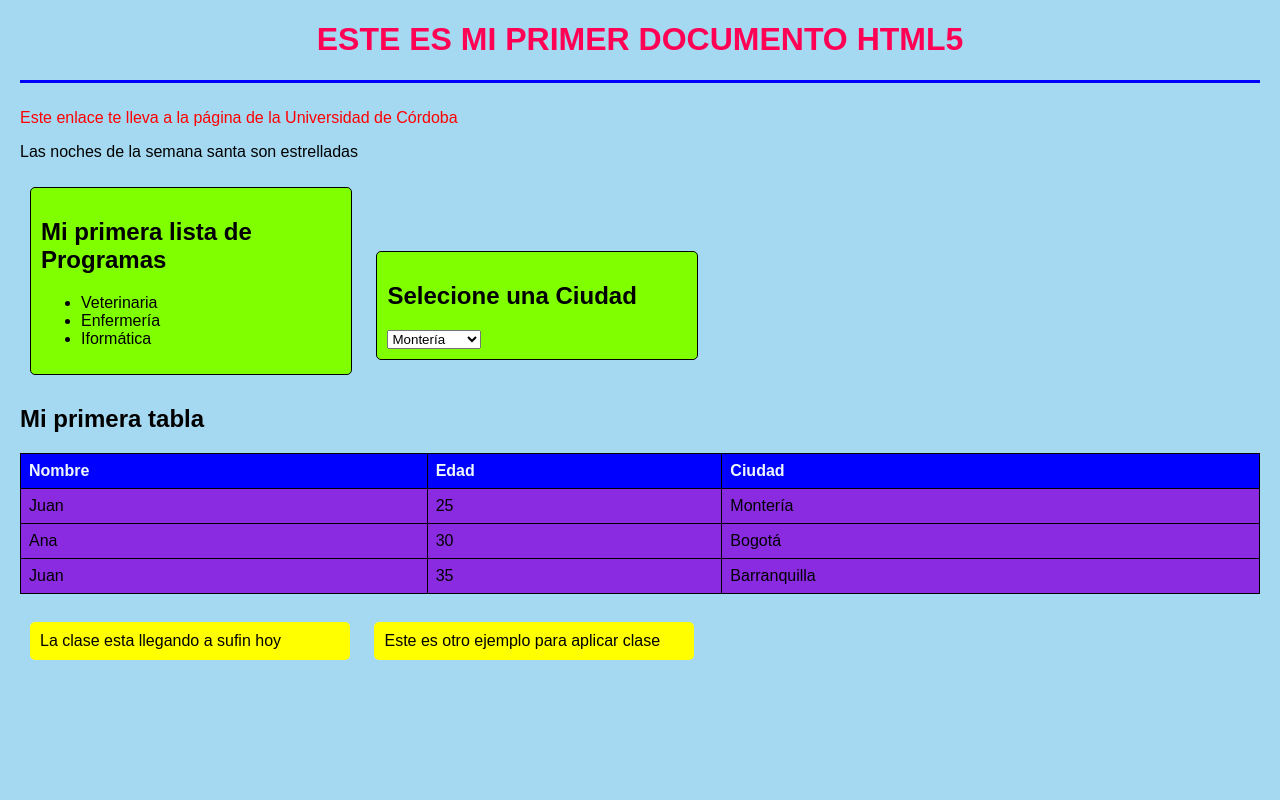
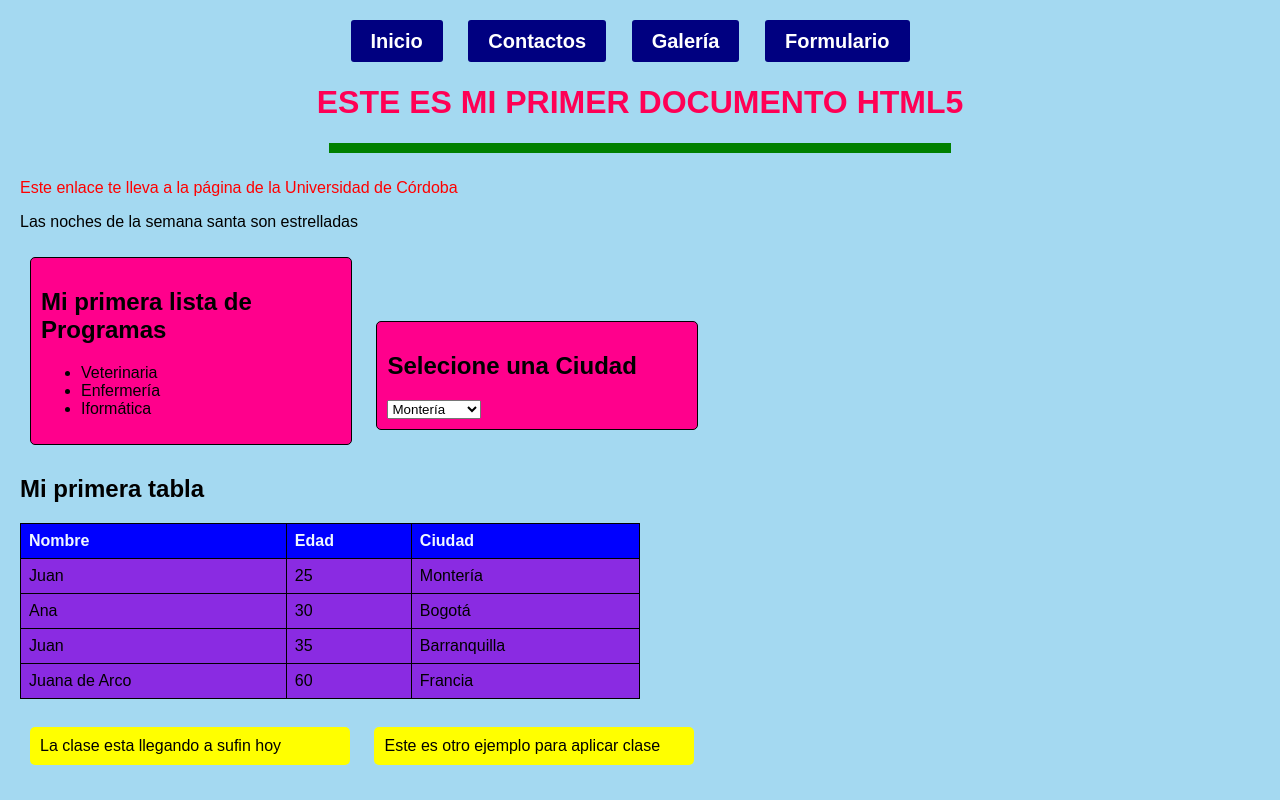
Before and after one commit to YelisBaneth/Programa_Unitech_C2, a plain HTML site: page index.html in a window 1280 px wide. Drawn offline with Linux system fonts and the light colour scheme.

Commit message:
Acualizcion
Creación Barra Navegación

```diff
--- a/index.html
+++ b/index.html
@@ -8,8 +8,16 @@
 
 </head>
 <body>
+    <nav>
+        <ul>
+            <li><a href="index.html">Inicio</a></li>
+            <li><a href="contactos.html">Contactos</a></li>
+            <li><a href="#">Galería</a></li>
+            <li><a href="#">Formulario</a></li>
+        </ul>
+    </nav>
     <h1 style="text-align: center; color:rgb(255, 0, 85)"><b>ESTE ES MI PRIMER DOCUMENTO HTML5</b>   </h1>
-    <hr noshade="noshade" size="3" color="blue" align="center">
+    <hr noshade="noshade" size="10" color="green" align="center" width="50%">
     <br>
     <a href="https://www.unicordoba.edu.co">Este enlace te lleva a la página de la Universidad de Córdoba</a>
     <p>Las noches de  la semana santa son estrelladas</p>
@@ -52,6 +60,11 @@
                 <td>35</td>
                 <td>Barranquilla</td>
             </tr>
+            <tr>
+                <td>Juana de Arco</td>
+                <td>60</td>
+                <td>Francia</td>
+            </tr>
         </table>
         <br>
         <p class="parrafo">La clase esta llegando a sufin hoy</p>
--- a/stylo.css
+++ b/stylo.css
@@ -4,6 +4,37 @@ body {
     font-family: Arial, Helvetica, sans-serif;
     margin: 20px;
 }
+nav {
+    padding: 10px;
+    border-radius: 5px;
+}
+nav ul {
+    list-style-type: none;
+    padding: 0;
+    margin: 0;
+    text-align: center;
+    font-size: 20px;
+}
+nav ul li {
+    display: inline;
+    margin-right: 20px;
+}
+nav ul li a {
+    color: white;
+    text-decoration: none;
+    font-weight: bold;
+    background-color: navy;
+    border-radius: 3px ;
+    padding: 10px 20px;
+    transition: background-color 0.3s, color 0.3s, font-size 0.3s;
+}
+nav ul li a:hover {
+    text-decoration: none;
+    color: black;
+    font-size: 20px;
+    background-color: rgb(255, 255, 0);
+}
+
 h1 {
     font-size: 2em;
     text-align: center;
@@ -18,7 +49,7 @@ a:hover {
     font-size: 20px;
 }
 div {
-    background-color: chartreuse;
+    background-color: rgb(255, 0, 140);
     border: 1px solid rgb(0, 0, 0);
     padding: 10px;
     margin: 10px;
@@ -28,7 +59,7 @@ div {
 }
 #tabla {
     border-collapse: collapse;
-    width: 100%;
+    width: 50%;
     background-color: blueviolet;
 }
 th{
```
Also changed, not shown: contactos.html (+12 -0 lines).
